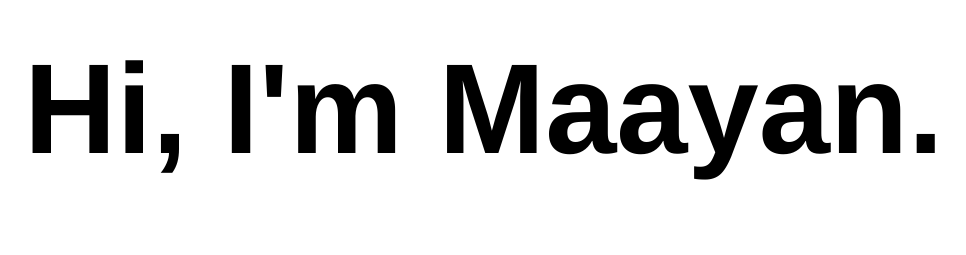
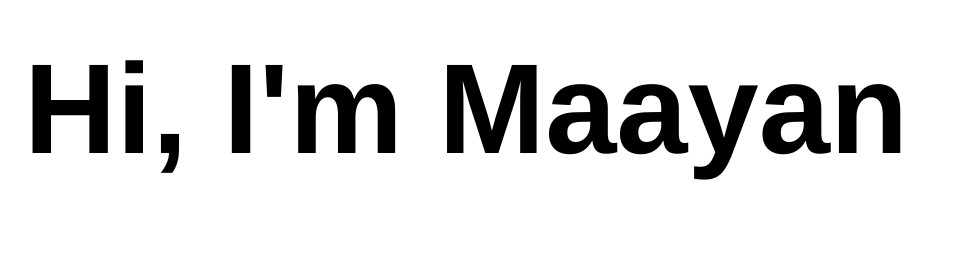
Before and after one commit to maayanalbert/malbert.space, a Next.js app: page / in a window 1280 px wide. Shown: the part 251-506 px from the top of the page, without its empty margins (88-1054 px from the left). Built offline with nearby package versions, Linux system fonts and the light colour scheme.

Commit message:
Update Title.tsx

```diff
--- a/src/components/Title.tsx
+++ b/src/components/Title.tsx
@@ -9,7 +9,7 @@ export default function Title() {
         className="font-semibold sm:text-9xl text-5xl sm:leading-normal leading-tight"
         style={{ fontFamily: "Helvetica Neue" }}
       >
-        Hi, I'm Maayan.
+        Hi, I'm Maayan
       </p>
     </div>
   )
```
